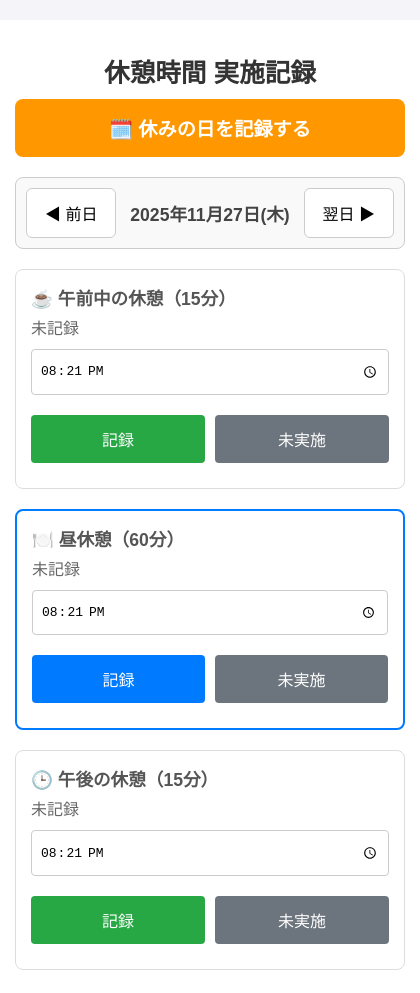
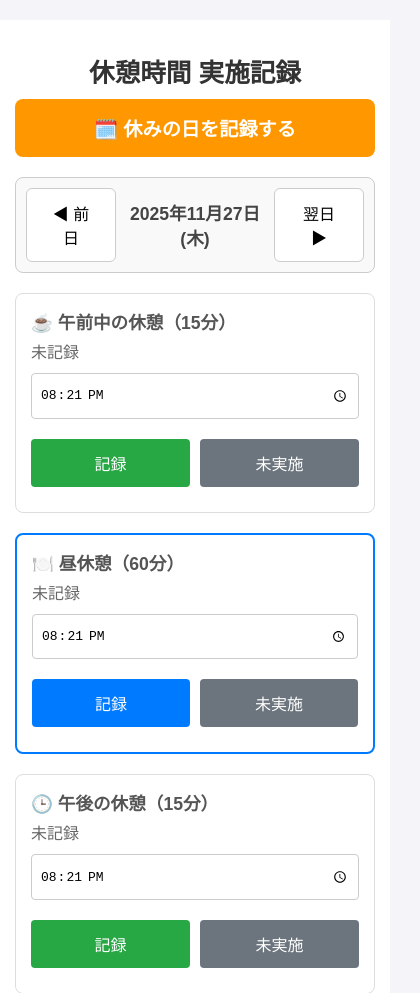
Before and after one commit to taira01112025-hue/break_checker, a plain HTML site: page index.html in a window 390 px wide. Shown: the top 993 px of the page, 420 px wide, since content can reach past the window. Drawn offline with Linux system fonts and the light colour scheme.

Commit message:
Add files via upload

```diff
--- a/index.html
+++ b/index.html
@@ -13,8 +13,8 @@
             background-color: #f4f4f9;
         }
         .container {
-            /* 画面最適化のため、最大幅を400pxに調整 */
-            max-width: 400px;
+            /* 画面表示の横幅を360pxに調整 */
+            max-width: 360px;
             margin: 0 auto;
             padding: 20px;
             background-color: #fff;
@@ -278,7 +278,6 @@
 
             .break-controls {
                 flex-wrap: wrap;
-                /* スマホではボタンを2列に並べるためにjustify-contentを調整 */
                 justify-content: space-around;
             }
             .time-input {
@@ -291,10 +290,9 @@
             .skipped-button,
             .reset-button {
                 flex-grow: 1;
-                /* 48%に設定し、gap (10px) の余白を考慮して2つ並べる */
                 width: 48%;
-                min-width: 100px; /* 最小幅を確保 */
-                margin-bottom: 10px; /* 縦方向のスペース */
+                min-width: 100px;
+                margin-bottom: 10px;
             }
         }
     </style>
```
